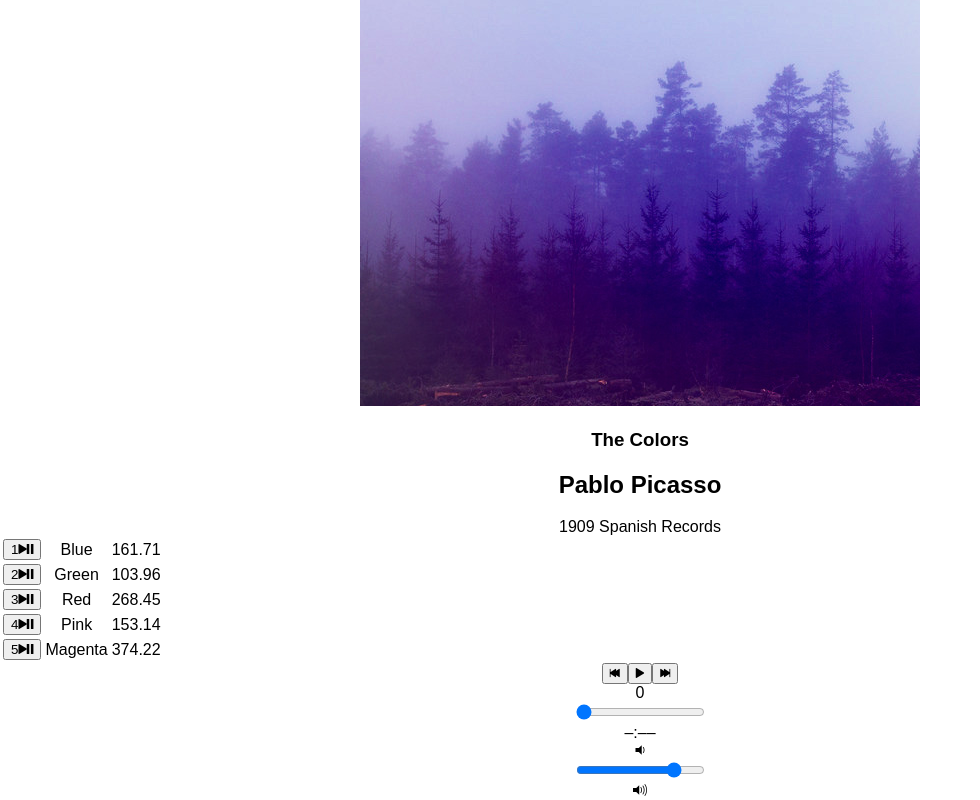
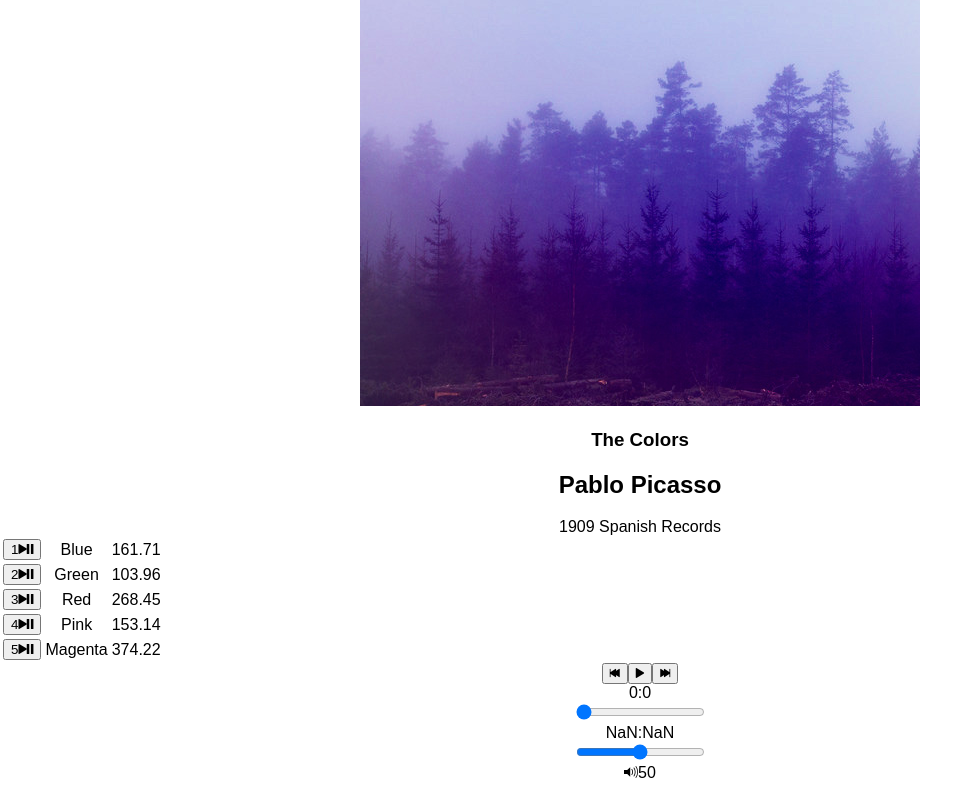
Before and after one commit to sakurakuba/bloc-jams-react, a React (Create React App) app: page /album/the-colors in a window 1280 px wide. Shown: the part 252-1052 px from the top of the page, without its empty margins (0-980 px from the left). Built offline with nearby package versions, Linux system fonts and the light colour scheme.

Commit message:
player-range-assignment: completed

```diff
--- a/src/components/Album.js
+++ b/src/components/Album.js
@@ -15,11 +15,14 @@ class Album extends Component {
             currentSong: album.songs[0],
             currentTime: 0,
             duration: album.songs[0].duration,
+            volume: 0,
             isPlaying: false
         };
 
         this.audioElement = document.createElement('audio');
         this.audioElement.src = album.songs[0].audioSrc;
+        this.audioElement.volume = 0.5;
+        this.timeInSeconds = this.state.currentTime;
     }
 
     play() {
@@ -76,7 +79,7 @@ class Album extends Component {
 
     handleNextClick() {
         const currentIndex = this.state.album.songs.findIndex(song => this.state.currentSong === song);
-        const newIndex = Math.max(0, currentIndex + 1);
+        const newIndex = Math.min(this.state.album.songs.length, currentIndex + 1);
         const newSong = this.state.album.songs[newIndex];
         this.setSong(newSong);
         this.play();
@@ -86,6 +89,17 @@ class Album extends Component {
         const newTime = this.audioElement.duration * e.target.value;
         this.audioElement.currentTime = newTime;
         this.setState({ currentTime: newTime });
+    }
+
+    handleVolumeChange(e) {
+        this.audioElement.volume = e.target.value;
+        this.setState({ volume: e.target.value });
+    }
+
+    formatTime(timeInSeconds) {
+        const minutesTime = Math.floor(timeInSeconds / 60);
+        const secondsTime = Math.floor(timeInSeconds % 60);
+        return minutesTime + ":" + secondsTime;
     }
 
     render() {
@@ -129,10 +143,13 @@ class Album extends Component {
                     currentSong={this.state.currentSong}
                     currentTime={this.audioElement.currentTime}
                     duration={this.audioElement.duration}
+                    volume={this.audioElement.volume}
                     handleSongClick={ () => this.handleSongClick(this.state.currentSong) }
                     handlePrevClick={ () => this.handlePrevClick() }
                     handleNextClick={ () => this.handleNextClick() }
                     handleTimeChange={ (e) => this.handleTimeChange(e) }
+                    handleVolumeChange={ (e) => this.handleVolumeChange(e) }
+                    formatTime={ (timeInSeconds) => this.formatTime(timeInSeconds) }
                     />
             </section>
         );
--- a/src/components/PlayerBar.js
+++ b/src/components/PlayerBar.js
@@ -16,7 +16,7 @@ class PlayerBar extends Component {
            </button>
          </section>
          <section id="time-control">
-           <div className="current-time">{this.props.currentTime}</div>
+           <div className="current-time">{this.props.formatTime(this.props.currentTime)}</div>
            <input
            type="range"
            className="seek-bar"
@@ -26,13 +26,21 @@ class PlayerBar extends Component {
            step="0.01"
            onChange={this.props.handleTimeChange}
            />
-           <div className="total-time">–:––</div>
+           <div className="total-time">{this.props.formatTime(this.props.duration)}</div>
          </section>
+
          <section id="volume-control">
-           <div className="icon ion-volume-low"></div>
-           <input type="range" className="seek-bar" defaultValue="80" />
-           <div className="icon ion-volume-high"></div>
+           <input type="range"
+           className="seek-bar"
+           value={(this.props.volume)}
+           max="1"
+           min="0"
+           step="0.01"
+           onChange={this.props.handleVolumeChange}
+           />
+           <div className="icon ion-volume-high">{this.props.volume * 100}</div>
          </section>
+
       </section>
     );
   }
```
